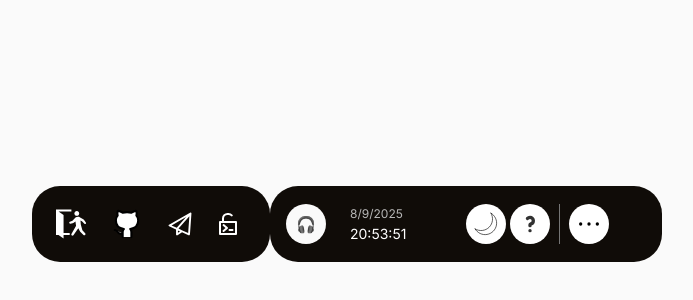
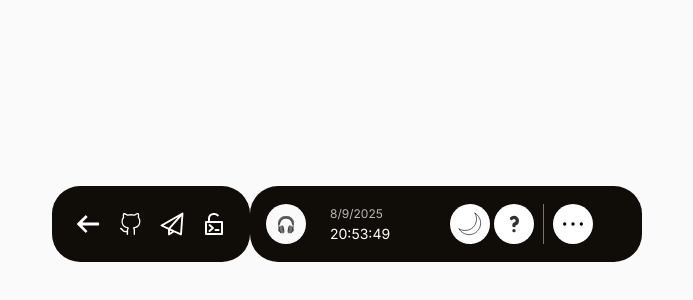
Before and after one commit to olehhasii/family-subscription-manager, a React (Vite) app: page / in a window 1280 px wide. Shown: the part 438-738 px from the top of the page, without its empty margins (293-986 px from the left). Built offline with nearby package versions, Linux system fonts and the light colour scheme.

Commit message:
feature/anim(menu): add animation for menu buttons hover and make svg icons accept motion animations

```diff
--- a/src/features/island/components/Menu.tsx
+++ b/src/features/island/components/Menu.tsx
@@ -1,33 +1,76 @@
+import type { Variants } from 'motion';
 import BackIcon from '../../../icons/BackIcon';
 import ContactMeIcon from '../../../icons/ContactMeIcon';
 import GithubIcon from '../../../icons/GithubIcon';
 import LoginIcon from '../../../icons/LoginIcon';
 
 import { StyledMenu, StyledMenuButton } from '../styles/Menu.styles';
+import { motion } from 'motion/react';
 
 interface MenuButtonProps {
   icon: React.ReactNode;
   content: string;
+  contentWidth?: number | string;
 }
 
-const MenuButton = ({ icon, content }: MenuButtonProps) => {
+const MenuButton = ({ icon, content, contentWidth = 60 }: MenuButtonProps) => {
+  const buttonVariants: Variants = {
+    hovered: {
+      backgroundColor: 'white',
+    },
+  };
+
+  const contentVariants: Variants = {
+    hovered: {
+      scale: 1,
+      opacity: 1,
+      filter: 'blur(0)',
+      width: contentWidth,
+      transition: {
+        duration: 0.3,
+      },
+    },
+  };
+
   return (
     <li>
-      <StyledMenuButton>
+      <StyledMenuButton as={motion.button} variants={buttonVariants} whileHover="hovered">
         <span>{icon}</span>
-        <span>{content}</span>
+        <motion.span variants={contentVariants} initial={{ scale: 0, opacity: 0, filter: 'blur(10px)', width: 0 }}>
+          {content}
+        </motion.span>
       </StyledMenuButton>
     </li>
   );
 };
 
 export default function Menu() {
+  const iconVariants: Variants = {
+    hovered: { fill: '#000000' },
+  };
+
   return (
     <StyledMenu>
-      <MenuButton icon={<BackIcon size={30} color="white" />} content="" />
-      <MenuButton icon={<GithubIcon size={34} color="white" />} content="" />
-      <MenuButton icon={<ContactMeIcon size={24} color="white" />} content="" />
-      <MenuButton icon={<LoginIcon size={24} color="white" />} content="" />
+      <MenuButton
+        icon={<BackIcon size={24} color="#ffffff" variants={iconVariants} />}
+        content="Back"
+        contentWidth={50}
+      />
+      <MenuButton
+        icon={<GithubIcon size={24} color="#ffffff" variants={iconVariants} />}
+        contentWidth={80}
+        content="Github Repo"
+      />
+      <MenuButton
+        icon={<ContactMeIcon size={24} color="#ffffff" variants={iconVariants} />}
+        contentWidth={85}
+        content="Contact me"
+      />
+      <MenuButton
+        icon={<LoginIcon size={24} color="#ffffff" variants={iconVariants} />}
+        contentWidth={80}
+        content="Admin Panel"
+      />
     </StyledMenu>
   );
 }
--- a/src/features/island/styles/Menu.styles.ts
+++ b/src/features/island/styles/Menu.styles.ts
@@ -26,6 +26,10 @@ export const StyledMenuButton = styled.button`
   background-color: transparent;
 
   & span:nth-of-type(2) {
-    padding-left: 6px;
+    font-size: var(--text-s);
+    font-weight: 700;
+    color: var(--color-text-dark);
+    white-space: nowrap;
+    line-height: 1;
   }
 `;
--- a/src/icons/BackIcon.tsx
+++ b/src/icons/BackIcon.tsx
@@ -1,13 +1,20 @@
-import type { IconComponentProps } from '../types/types';
+import type { MotionIconComponentProps } from '../types/types';
+import { motion } from 'motion/react';
 
-export default function BackIcon({ size = 40, color = 'currentColor', ...props }: IconComponentProps) {
+export default function BackIcon({ size = 40, color = 'currentColor', variants, ...props }: MotionIconComponentProps) {
   return (
-    <svg xmlns="http://www.w3.org/2000/svg" height={size} width={size} viewBox="0 0 512 512" fill={color} {...props}>
-      <g>
-        <path d="M355.022,115.897c22.422,0,40.603-18.19,40.603-40.616c0-22.427-18.181-40.608-40.603-40.608   c-22.434,0-40.616,18.182-40.616,40.608C314.406,97.707,332.588,115.897,355.022,115.897z" />
-        <path d="M509.402,232.445l-26.925-40.501c-6.543-9.57-15.22-17.486-25.33-23.155l-52.81-29.574   c-9.676-4.524-16.996-7.402-26.189-6.159l-25.268,3.436c-9.422,1.275-18.01,6.077-24.037,13.429l-48.096,51.183l-44.055,16.244   c-8.346,3.075-12.825,12.137-10.186,20.627l0.204,0.654c2.593,8.358,11.196,13.29,19.715,11.327l35.901-8.284   c8.952-2.07,17.458-5.758,25.072-10.894l24.97-16.783l8.816,67.033c0.647,4.916-0.343,9.913-2.822,14.214l-74.758,129.848   c-5.333,9.242-2.176,21.068,7.05,26.45l0.642,0.376c8.735,5.087,19.908,2.633,25.69-5.643l83.558-119.534l25.322,50.537   c1.873,3.738,4.351,7.132,7.336,10.044l56.164,54.92c7.091,6.928,18.305,7.23,25.747,0.712l0.9-0.786   c3.819-3.345,6.134-8.073,6.436-13.135c0.302-5.055-1.431-10.036-4.826-13.806l-47.421-52.818L424.44,269.16l-0.09,0.082   l-7.394-72.947l26.115,11.753l41.752,43.945c5.251,5.537,13.757,6.429,20.038,2.094l0.426-0.295   C512.256,248.999,514.096,239.495,509.402,232.445z" />
-        <polygon points="129.123,101.06 43.287,42.435 262.74,42.435 262.74,8.934 0,8.934 0,444.44 43.287,444.44    129.123,503.066 129.123,486.315 129.123,444.44 233.8,444.44 233.8,410.94 129.123,410.94  " />
-      </g>
-    </svg>
+    <motion.svg
+      xmlns="http://www.w3.org/2000/svg"
+      fill={color}
+      width={size}
+      height={size}
+      viewBox="0 0 52 52"
+      enable-background="new 0 0 52 52"
+      xmlSpace="preserve"
+      variants={variants}
+      {...props}
+    >
+      <path d="M48.6,23H15.4c-0.9,0-1.3-1.1-0.7-1.7l9.6-9.6c0.6-0.6,0.6-1.5,0-2.1l-2.2-2.2c-0.6-0.6-1.5-0.6-2.1,0  L2.5,25c-0.6,0.6-0.6,1.5,0,2.1L20,44.6c0.6,0.6,1.5,0.6,2.1,0l2.1-2.1c0.6-0.6,0.6-1.5,0-2.1l-9.6-9.6C14,30.1,14.4,29,15.3,29  h33.2c0.8,0,1.5-0.6,1.5-1.4v-3C50,23.8,49.4,23,48.6,23z" />
+    </motion.svg>
   );
 }
--- a/src/icons/ContactMeIcon.tsx
+++ b/src/icons/ContactMeIcon.tsx
@@ -1,18 +1,26 @@
-import type { IconComponentProps } from '../types/types';
+import { motion } from 'motion/react';
 
-export default function ContactMeIcon({ size = 40, color = 'currentColor', ...props }: IconComponentProps) {
+import type { MotionIconComponentProps } from '../types/types';
+
+export default function ContactMeIcon({
+  size = 40,
+  color = 'currentColor',
+  variants,
+  ...props
+}: MotionIconComponentProps) {
   return (
-    <svg
+    <motion.svg
       xmlns="http://www.w3.org/2000/svg"
       fill={color}
       width={size}
       height={size}
       viewBox="0 0 32 32"
       version="1.1"
+      variants={variants}
       {...props}
     >
       <title>paper-plane</title>
       <path d="M31.117 1.445c-0.009-0.018-0.026-0.029-0.036-0.046-0.069-0.131-0.155-0.243-0.258-0.338l-0.001-0.001c-0.028-0.019-0.063-0.039-0.098-0.057l-0.007-0.003c-0.021-0.015-0.029-0.043-0.052-0.057-0.030-0.019-0.067-0.013-0.099-0.030-0.131-0.071-0.285-0.12-0.448-0.136l-0.005-0c-0.035-0.007-0.079-0.013-0.123-0.016l-0.004-0c-0.211 0.001-0.409 0.055-0.582 0.15l0.006-0.003c-0.010 0.005-0.022 0.002-0.032 0.008l-27.999 16c-0.379 0.219-0.63 0.623-0.63 1.085 0 0.5 0.294 0.932 0.719 1.132l0.008 0.003 9.273 4.28v6.585c0 0.473 0.263 0.884 0.65 1.096l0.007 0.003c0.172 0.095 0.376 0.15 0.594 0.15 0.255 0 0.492-0.077 0.69-0.208l-0.005 0.003 6.027-3.955 8.764 4.045c0.153 0.072 0.333 0.115 0.523 0.115 0.659 0 1.198-0.509 1.246-1.156l0-0.004 2-28.001c0.002-0.023-0.013-0.042-0.013-0.065 0.001-0.016 0.001-0.035 0.001-0.054 0-0.191-0.043-0.372-0.121-0.533l0.003 0.007zM24.16 6.777l-12.511 14.3-6.922-3.195zM13.25 27.686v-3.117l2.788 1.287zM26.883 28.107l-7.663-3.537c-0.026-0.014-0.038-0.042-0.065-0.055l-5.115-2.373 14.448-16.514z" />
-    </svg>
+    </motion.svg>
   );
 }
--- a/src/icons/GithubIcon.tsx
+++ b/src/icons/GithubIcon.tsx
@@ -1,15 +1,19 @@
-import type { IconComponentProps } from '../types/types';
+import { motion } from 'motion/react';
 
-export default function GithubIcon({ size = 40, color = 'none', ...props }: IconComponentProps) {
+import type { MotionIconComponentProps } from '../types/types';
+
+export default function GithubIcon({ size = 40, color = 'none', variants, ...props }: MotionIconComponentProps) {
   return (
-    <svg xmlns="http://www.w3.org/2000/svg" width={size} height={size} viewBox="0 0 192 192" fill={color} {...props}>
-      <path
-        stroke="#000000"
-        strokeLinecap="round"
-        strokeLinejoin="round"
-        strokeWidth="12"
-        d="M120.755 170c.03-4.669.059-20.874.059-27.29 0-9.272-3.167-15.339-6.719-18.41 22.051-2.464 45.201-10.863 45.201-49.067 0-10.855-3.824-19.735-10.175-26.683 1.017-2.516 4.413-12.63-.987-26.32 0 0-8.296-2.672-27.202 10.204-7.912-2.213-16.371-3.308-24.784-3.352-8.414.044-16.872 1.14-24.785 3.352C52.457 19.558 44.162 22.23 44.162 22.23c-5.4 13.69-2.004 23.804-.987 26.32C36.824 55.498 33 64.378 33 75.233c0 38.204 23.149 46.603 45.2 49.067-3.551 3.071-6.719 9.138-6.719 18.41 0 6.416.03 22.621.059 27.29M27 130c9.939.703 15.67 9.735 15.67 9.735 8.834 15.199 23.178 10.803 28.815 8.265"
-      />
-    </svg>
+    <motion.svg
+      xmlns="http://www.w3.org/2000/svg"
+      width={size}
+      height={size}
+      viewBox="0 0 24 24"
+      fill={color}
+      variants={variants}
+      {...props}
+    >
+      <path d="M21.035 5.257c.91 1.092 1.364 2.366 1.364 3.822 0 5.277-3.002 6.824-5.823 7.279.364.637.455 1.365.455 2.093v3.73c0 .455-.273.728-.637.728a.718.718 0 0 1-.728-.728v-3.73a2.497 2.497 0 0 0-.728-2.093l.455-1.183c2.821-.364 5.733-1.274 5.733-6.187 0-1.183-.455-2.275-1.274-3.185l-.182-.727a4.04 4.04 0 0 0 .09-2.73c-.454.09-1.364.273-2.91 1.365l-.547.09a13.307 13.307 0 0 0-6.55 0l-.547-.09C7.57 2.71 6.66 2.437 6.204 2.437c-.273.91-.273 1.91.09 2.73l-.181.727c-.91.91-1.365 2.093-1.365 3.185 0 4.822 2.73 5.823 5.732 6.187l.364 1.183c-.546.546-.819 1.274-.728 2.002v3.821a.718.718 0 0 1-.728.728.718.718 0 0 1-.728-.728V20.18c-3.002.637-4.185-.91-5.095-2.092-.455-.546-.819-1.001-1.274-1.092-.09-.091-.364-.455-.273-.819.091-.364.455-.637.82-.455.91.182 1.455.91 2 1.547.82 1.092 1.639 2.092 4.095 1.547v-.364c-.09-.728.091-1.456.455-2.093-2.73-.546-5.914-2.093-5.914-7.279 0-1.456.455-2.73 1.365-3.822-.273-1.273-.182-2.638.273-3.73l.455-.364C5.749 1.073 7.023.8 9.66 2.437a13.673 13.673 0 0 1 6.642 0C18.851.708 20.216.98 20.398 1.072l.455.364c.455 1.274.546 2.548.182 3.821z" />
+    </motion.svg>
   );
 }
--- a/src/icons/LoginIcon.tsx
+++ b/src/icons/LoginIcon.tsx
@@ -1,8 +1,18 @@
-import type { IconComponentProps } from '../types/types';
+import { motion } from 'motion/react';
 
-export default function LoginIcon({ size = 40, color = 'currentColor', ...props }: IconComponentProps) {
+import type { MotionIconComponentProps } from '../types/types';
+
+export default function LoginIcon({ size = 40, color = 'currentColor', variants, ...props }: MotionIconComponentProps) {
   return (
-    <svg xmlns="http://www.w3.org/2000/svg" width={size} height={size} fill={color} viewBox="0 0 48 48" {...props}>
+    <motion.svg
+      xmlns="http://www.w3.org/2000/svg"
+      width={size}
+      height={size}
+      fill={color}
+      viewBox="0 0 48 48"
+      variants={variants}
+      {...props}
+    >
       <title>lock-open-source</title>
       <g id="Layer_2" data-name="Layer 2">
         <g id="invisible_box" data-name="invisible box">
@@ -19,6 +29,6 @@ export default function LoginIcon({ size = 40, color = 'currentColor', ...props
           <path d="M33,38H27a2,2,0,0,1,0-4h6a2,2,0,0,1,0,4Z" />
         </g>
       </g>
-    </svg>
+    </motion.svg>
   );
 }
--- a/src/styles/GlobalStyles.ts
+++ b/src/styles/GlobalStyles.ts
@@ -75,6 +75,7 @@ const GlobalStyle = styled.createGlobalStyle`
     --color-gray: #757575;
     --color-text-primary: #ffffff;
     --color-text-secondary: #b7b7b7ff;
+    --color-text-dark: #000000;
 
     --text-xs: 0.625rem; /* 10px */
     --text-s: 0.75rem; /* 12px */
```
Also changed, not shown: src/types/types.ts (+9 -2 lines).
